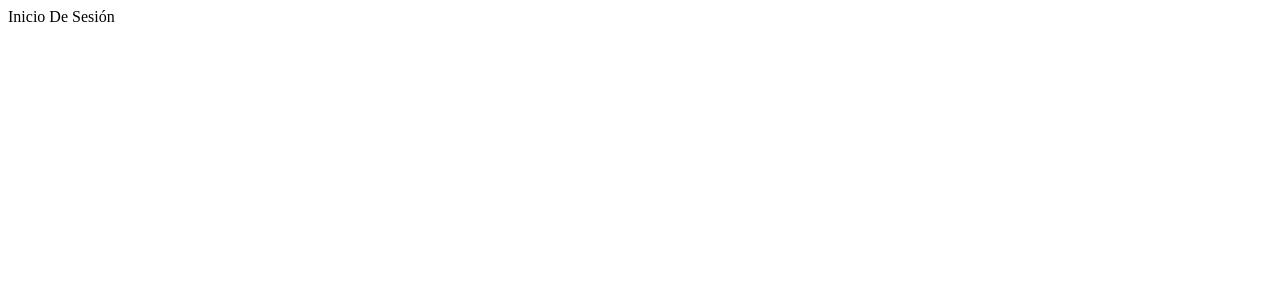
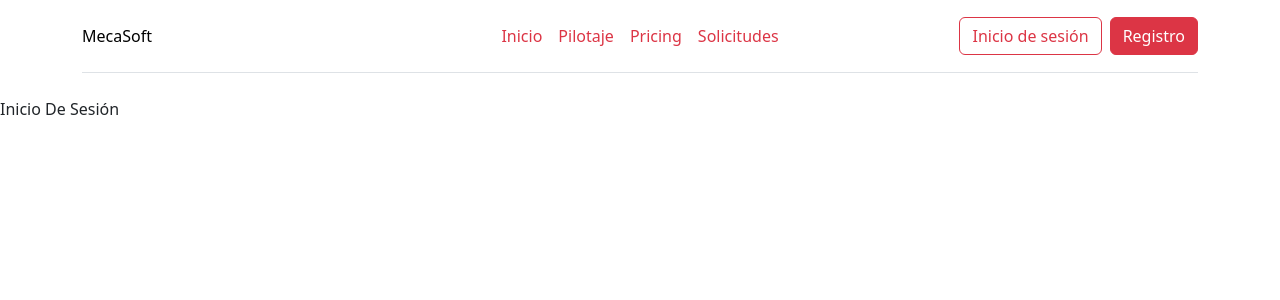
Before and after one commit to Darioantonio20/MecaSoft-Front-end, a React (Vite) app in the folder MecaSoft/: page /inicioDeSesion in a window 1280 px wide. Shown: the top 300 px of the page. Built offline with nearby package versions, Linux system fonts and the light colour scheme.

Commit message:
[ADD] Navbar

```diff
--- a/MecaSoft/index.html
+++ b/MecaSoft/index.html
@@ -4,10 +4,12 @@
     <meta charset="UTF-8" />
     <!-- <link rel="icon" type="image/svg+xml" href="/vite.svg" /> -->
     <meta name="viewport" content="width=device-width, initial-scale=1.0" />
+    <link href="https://cdn.jsdelivr.net/npm/bootstrap@5.3.2/dist/css/bootstrap.min.css" rel="stylesheet" integrity="sha384-T3c6CoIi6uLrA9TneNEoa7RxnatzjcDSCmG1MXxSR1GAsXEV/Dwwykc2MPK8M2HN" crossorigin="anonymous">
     <title>MecaSoft</title>
   </head>
   <body>
     <div id="root"></div>
+    <script src="https://cdn.jsdelivr.net/npm/bootstrap@5.3.2/dist/js/bootstrap.bundle.min.js" integrity="sha384-C6RzsynM9kWDrMNeT87bh95OGNyZPhcTNXj1NW7RuBCsyN/o0jlpcV8Qyq46cDfL" crossorigin="anonymous"></script>
     <script type="module" src="/src/main.jsx"></script>
   </body>
 </html>
--- /dev/null
+++ b/MecaSoft/src/atoms/NavBar.jsx
@@ -0,0 +1,43 @@
+import { useNavigate } from 'react-router-dom';
+
+function NavBar() {
+  const navigate = useNavigate();
+
+  const redirectToHome = () => {
+    navigate('/');
+  };
+
+  const redirectToLogin = () => {
+    navigate('/inicioDeSesion');
+  };
+
+  const redirectToRegister = () => {
+    navigate('/registro');
+  };
+
+  return (
+    <div className="container">
+      <header className="d-flex flex-wrap align-items-center justify-content-center justify-content-md-between py-3 mb-4 border-bottom">
+        <div className="col-md-3 mb-2 mb-md-0">
+          <a onClick={redirectToHome} className="d-inline-flex link-body-emphasis text-decoration-none" style={{ cursor: 'pointer' }}>
+            MecaSoft
+          </a>
+        </div>
+
+        <ul className="nav col-12 col-md-auto mb-2 justify-content-center mb-md-0">
+          <li><a onClick={redirectToHome} className="nav-link px-2 link-danger" style={{ cursor: 'pointer' }}>Inicio</a></li>
+          <li><a onClick={redirectToHome} className="nav-link px-2 link-danger" style={{ cursor: 'pointer' }}>Pilotaje</a></li>
+          <li><a onClick={redirectToHome} className="nav-link px-2 link-danger" style={{ cursor: 'pointer' }}>Pricing</a></li>
+          <li><a onClick={redirectToHome} className="nav-link px-2 link-danger" style={{ cursor: 'pointer' }}>Solicitudes</a></li>
+        </ul>
+
+        <div className="col-md-3 text-end">
+          <button onClick={redirectToLogin} type="button" className="btn btn-outline-danger me-2">Inicio de sesión</button>
+          <button onClick={redirectToRegister} type="button" className="btn btn-danger">Registro</button>
+        </div>
+      </header>
+    </div>
+  );
+}
+
+export default NavBar;
--- a/MecaSoft/src/pages/InicioDeSesion.jsx
+++ b/MecaSoft/src/pages/InicioDeSesion.jsx
@@ -1,6 +1,9 @@
+import NavBar from "../atoms/NavBar";
+
 function InicioDeSesion() {
     return (
         <>
+        <NavBar/>
         Inicio De Sesión
         </>
      );
--- a/MecaSoft/src/pages/LandingPage.jsx
+++ b/MecaSoft/src/pages/LandingPage.jsx
@@ -1,7 +1,9 @@
+import NavBar from "../atoms/NavBar";
+
 function LandingPage() {
     return (
         <>
-        Landing Page
+        <NavBar/>        Landing Page
         </>
      );
 }
--- a/MecaSoft/src/pages/Registro.jsx
+++ b/MecaSoft/src/pages/Registro.jsx
@@ -1,6 +1,9 @@
+import NavBar from "../atoms/NavBar";
+
 function Registro() {
     return (
         <>
+        <NavBar/>
         Registro
         </>
      );
```
